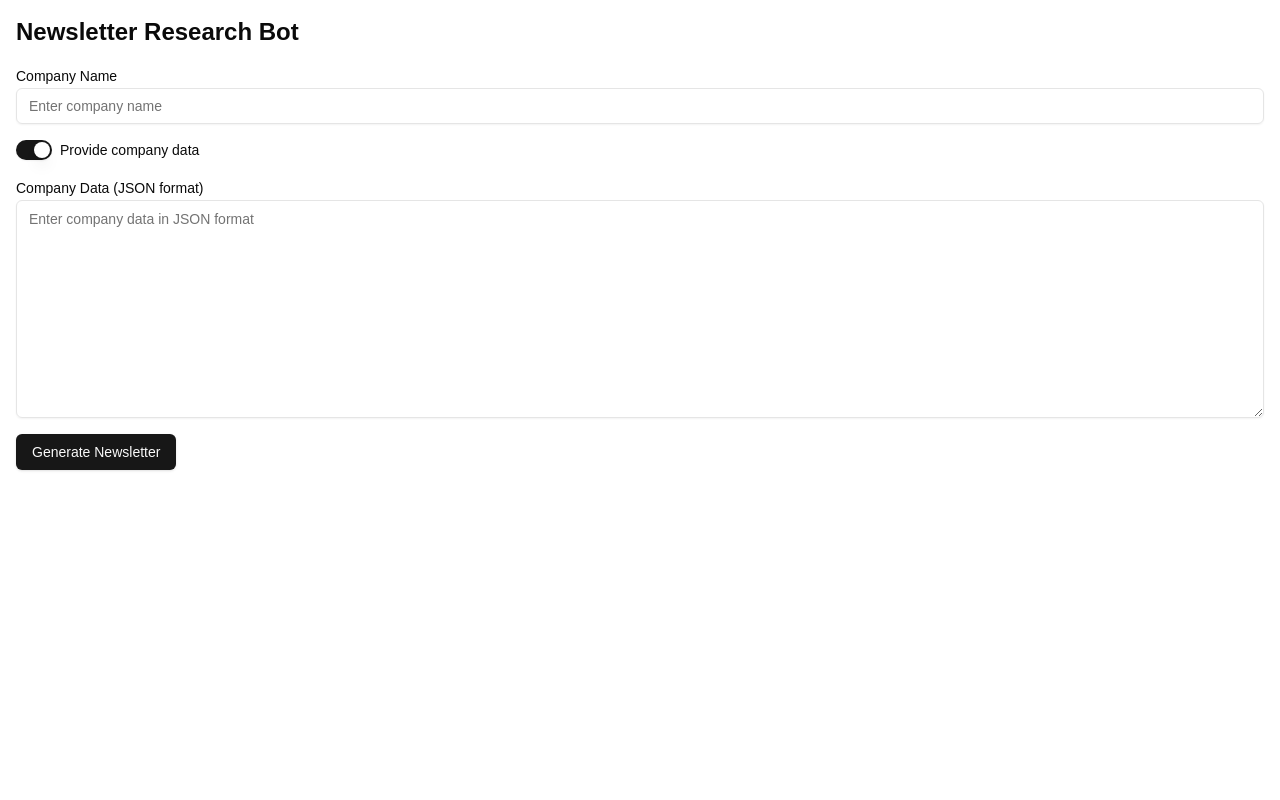
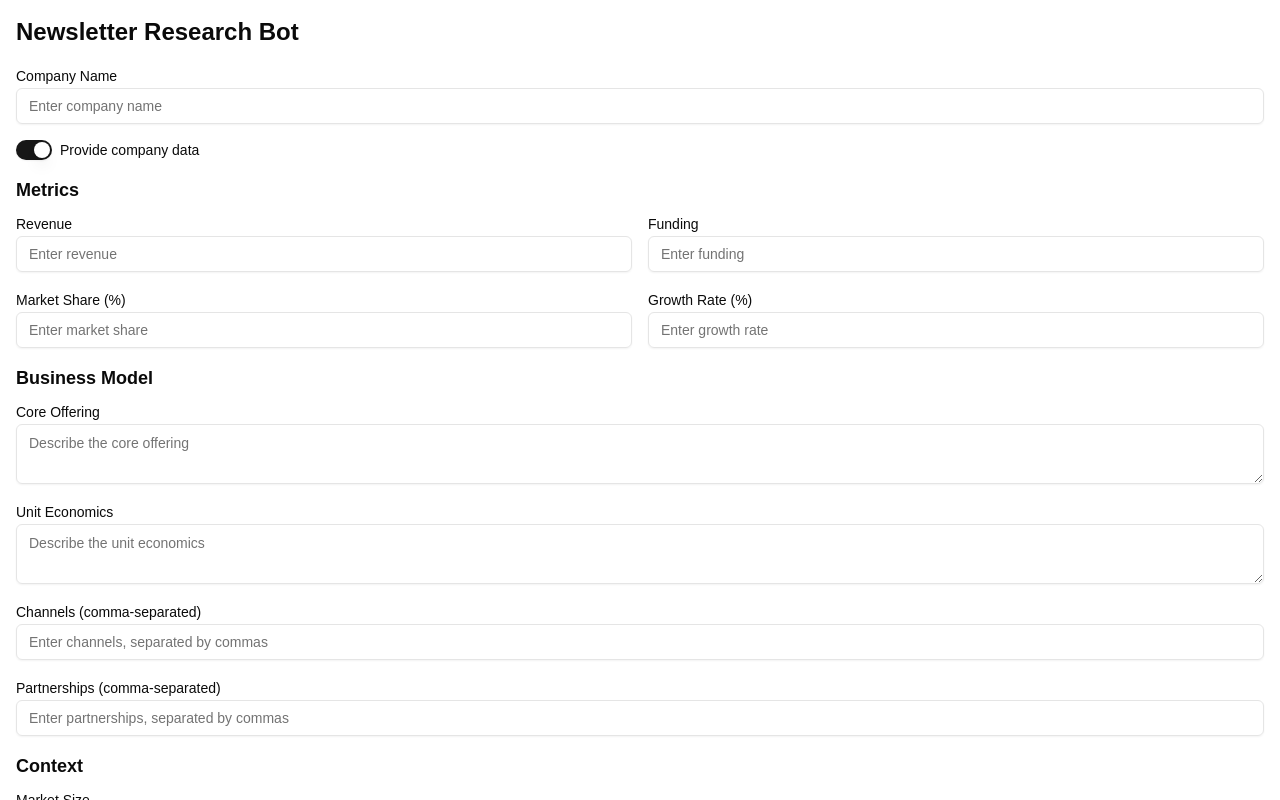
Before and after one commit to Araon/GrowthX-newsletterbot, a Next.js app: page / in a window 1280 px wide. Both pictures are taken after a click on the switch 34 px from the left and 150 px from the top of the page. Shown: the top 800 px of the page. Built offline with nearby package versions, Linux system fonts and the light colour scheme.

Commit message:
feat: add CompanyDataForm component and refactor company data handling

```diff
--- a/app/page.tsx
+++ b/app/page.tsx
@@ -7,13 +7,33 @@ import { Input } from "@/components/ui/input";
 import { Label } from "@/components/ui/label";
 import { Switch } from "@/components/ui/switch";
 import { Loader } from "@/components/loader";
+import { CompanyDataForm } from "@/components/company-data-form";
 
 export default function Home() {
   const [companyName, setCompanyName] = useState("");
   const [newsletter, setNewsletter] = useState("");
   const [loading, setLoading] = useState(false);
   const [provideData, setProvideData] = useState(false);
-  const [companyData, setCompanyData] = useState("");
+  const [companyData, setCompanyData] = useState({
+    metrics: {
+      revenue: null,
+      funding: null,
+      market_share: null,
+      growth_rate: null,
+    },
+    business_model: {
+      core_offering: "",
+      unit_economics: "",
+      channels: [],
+      partnerships: [],
+    },
+    context: {
+      market_size: null,
+      key_players: [],
+      recent_developments: [],
+    },
+    analysis_points: [],
+  });
   const [htmlContent, setHtmlContent] = useState("");
   const [isMarkdown, setIsMarkdown] = useState(false);
   const [rawApiResponse, setRawApiResponse] = useState("");
@@ -39,7 +59,7 @@ export default function Home() {
         },
         body: JSON.stringify({
           company_name: companyName,
-          company_data: provideData ? JSON.parse(companyData) : null,
+          company_data: provideData ? companyData : null,
         }),
       });
       const data = await response.json();
@@ -78,16 +98,10 @@ export default function Home() {
           <Label htmlFor="provide-data">Provide company data</Label>
         </div>
         {provideData && (
-          <div>
-            <Label htmlFor="company-data">Company Data (JSON format)</Label>
-            <Textarea
-              id="company-data"
-              value={companyData}
-              onChange={(e) => setCompanyData(e.target.value)}
-              placeholder="Enter company data in JSON format"
-              rows={10}
-            />
-          </div>
+          <CompanyDataForm
+            companyData={companyData}
+            setCompanyData={setCompanyData}
+          />
         )}
         <Button onClick={generateNewsletter} disabled={loading}>
           {loading ? "Generating..." : "Generate Newsletter"}
--- /dev/null
+++ b/components/company-data-form.tsx
@@ -0,0 +1,254 @@
+import { Input } from "@/components/ui/input";
+import { Label } from "@/components/ui/label";
+import { Textarea } from "@/components/ui/textarea";
+
+interface CompanyData {
+  metrics: {
+    revenue: number | null;
+    funding: number | null;
+    market_share: number | null;
+    growth_rate: number | null;
+  };
+  business_model: {
+    core_offering: string;
+    unit_economics: string;
+    channels: string[];
+    partnerships: string[];
+  };
+  context: {
+    market_size: number | null;
+    key_players: string[];
+    recent_developments: string[];
+  };
+  analysis_points: string[];
+}
+
+interface CompanyDataFormProps {
+  companyData: CompanyData;
+  setCompanyData: React.Dispatch<React.SetStateAction<CompanyData>>;
+}
+
+export function CompanyDataForm({
+  companyData,
+  setCompanyData,
+}: CompanyDataFormProps) {
+  const handleInputChange = (
+    section: keyof CompanyData,
+    field: string,
+    value: string
+  ) => {
+    setCompanyData((prevData) => ({
+      ...prevData,
+      [section]: {
+        ...prevData[section],
+        [field]:
+          value === "" ? null : isNaN(Number(value)) ? value : Number(value),
+      },
+    }));
+  };
+
+  const handleArrayInputChange = (
+    section: keyof CompanyData,
+    field: string,
+    value: string
+  ) => {
+    setCompanyData((prevData) => ({
+      ...prevData,
+      [section]: {
+        ...prevData[section],
+        [field]: value.split(",").map((item) => item.trim()),
+      },
+    }));
+  };
+
+  return (
+    <div className="space-y-4">
+      <div>
+        <h3 className="text-lg font-semibold mb-2">Metrics</h3>
+        <div className="grid grid-cols-1 md:grid-cols-2 gap-4">
+          <div>
+            <Label htmlFor="revenue">Revenue</Label>
+            <Input
+              id="revenue"
+              type="number"
+              value={companyData.metrics.revenue || ""}
+              onChange={(e) =>
+                handleInputChange("metrics", "revenue", e.target.value)
+              }
+              placeholder="Enter revenue"
+            />
+          </div>
+          <div>
+            <Label htmlFor="funding">Funding</Label>
+            <Input
+              id="funding"
+              type="number"
+              value={companyData.metrics.funding || ""}
+              onChange={(e) =>
+                handleInputChange("metrics", "funding", e.target.value)
+              }
+              placeholder="Enter funding"
+            />
+          </div>
+          <div>
+            <Label htmlFor="market_share">Market Share (%)</Label>
+            <Input
+              id="market_share"
+              type="number"
+              value={companyData.metrics.market_share || ""}
+              onChange={(e) =>
+                handleInputChange("metrics", "market_share", e.target.value)
+              }
+              placeholder="Enter market share"
+            />
+          </div>
+          <div>
+            <Label htmlFor="growth_rate">Growth Rate (%)</Label>
+            <Input
+              id="growth_rate"
+              type="number"
+              value={companyData.metrics.growth_rate || ""}
+              onChange={(e) =>
+                handleInputChange("metrics", "growth_rate", e.target.value)
+              }
+              placeholder="Enter growth rate"
+            />
+          </div>
+        </div>
+      </div>
+
+      <div>
+        <h3 className="text-lg font-semibold mb-2">Business Model</h3>
+        <div className="space-y-4">
+          <div>
+            <Label htmlFor="core_offering">Core Offering</Label>
+            <Textarea
+              id="core_offering"
+              value={companyData.business_model.core_offering}
+              onChange={(e) =>
+                handleInputChange(
+                  "business_model",
+                  "core_offering",
+                  e.target.value
+                )
+              }
+              placeholder="Describe the core offering"
+            />
+          </div>
+          <div>
+            <Label htmlFor="unit_economics">Unit Economics</Label>
+            <Textarea
+              id="unit_economics"
+              value={companyData.business_model.unit_economics}
+              onChange={(e) =>
+                handleInputChange(
+                  "business_model",
+                  "unit_economics",
+                  e.target.value
+                )
+              }
+              placeholder="Describe the unit economics"
+            />
+          </div>
+          <div>
+            <Label htmlFor="channels">Channels (comma-separated)</Label>
+            <Input
+              id="channels"
+              value={companyData.business_model.channels.join(", ")}
+              onChange={(e) =>
+                handleArrayInputChange(
+                  "business_model",
+                  "channels",
+                  e.target.value
+                )
+              }
+              placeholder="Enter channels, separated by commas"
+            />
+          </div>
+          <div>
+            <Label htmlFor="partnerships">Partnerships (comma-separated)</Label>
+            <Input
+              id="partnerships"
+              value={companyData.business_model.partnerships.join(", ")}
+              onChange={(e) =>
+                handleArrayInputChange(
+                  "business_model",
+                  "partnerships",
+                  e.target.value
+                )
+              }
+              placeholder="Enter partnerships, separated by commas"
+            />
+          </div>
+        </div>
+      </div>
+
+      <div>
+        <h3 className="text-lg font-semibold mb-2">Context</h3>
+        <div className="space-y-4">
+          <div>
+            <Label htmlFor="market_size">Market Size</Label>
+            <Input
+              id="market_size"
+              type="number"
+              value={companyData.context.market_size || ""}
+              onChange={(e) =>
+                handleInputChange("context", "market_size", e.target.value)
+              }
+              placeholder="Enter market size"
+            />
+          </div>
+          <div>
+            <Label htmlFor="key_players">Key Players (comma-separated)</Label>
+            <Input
+              id="key_players"
+              value={companyData.context.key_players.join(", ")}
+              onChange={(e) =>
+                handleArrayInputChange("context", "key_players", e.target.value)
+              }
+              placeholder="Enter key players, separated by commas"
+            />
+          </div>
+          <div>
+            <Label htmlFor="recent_developments">
+              Recent Developments (comma-separated)
+            </Label>
+            <Textarea
+              id="recent_developments"
+              value={companyData.context.recent_developments.join(", ")}
+              onChange={(e) =>
+                handleArrayInputChange(
+                  "context",
+                  "recent_developments",
+                  e.target.value
+                )
+              }
+              placeholder="Enter recent developments, separated by commas"
+            />
+          </div>
+        </div>
+      </div>
+
+      <div>
+        <h3 className="text-lg font-semibold mb-2">Analysis Points</h3>
+        <div>
+          <Label htmlFor="analysis_points">
+            Analysis Points (comma-separated)
+          </Label>
+          <Textarea
+            id="analysis_points"
+            value={companyData.analysis_points.join(", ")}
+            onChange={(e) =>
+              handleArrayInputChange(
+                "analysis_points",
+                "analysis_points",
+                e.target.value
+              )
+            }
+            placeholder="Enter analysis points, separated by commas"
+          />
+        </div>
+      </div>
+    </div>
+  );
+}
```
Also changed, not shown: 1 other file (tests, documents, lock files or other folders).
